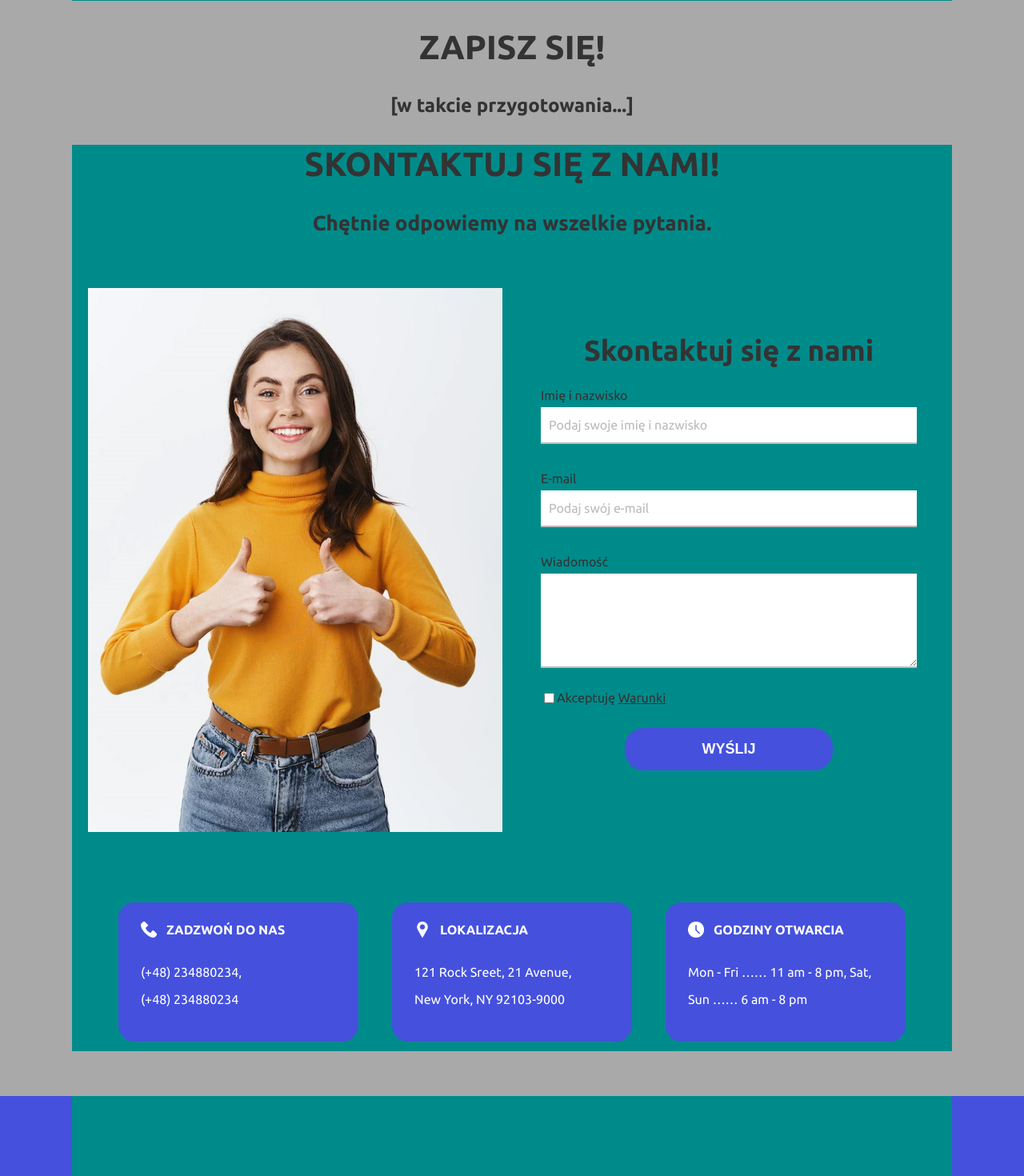
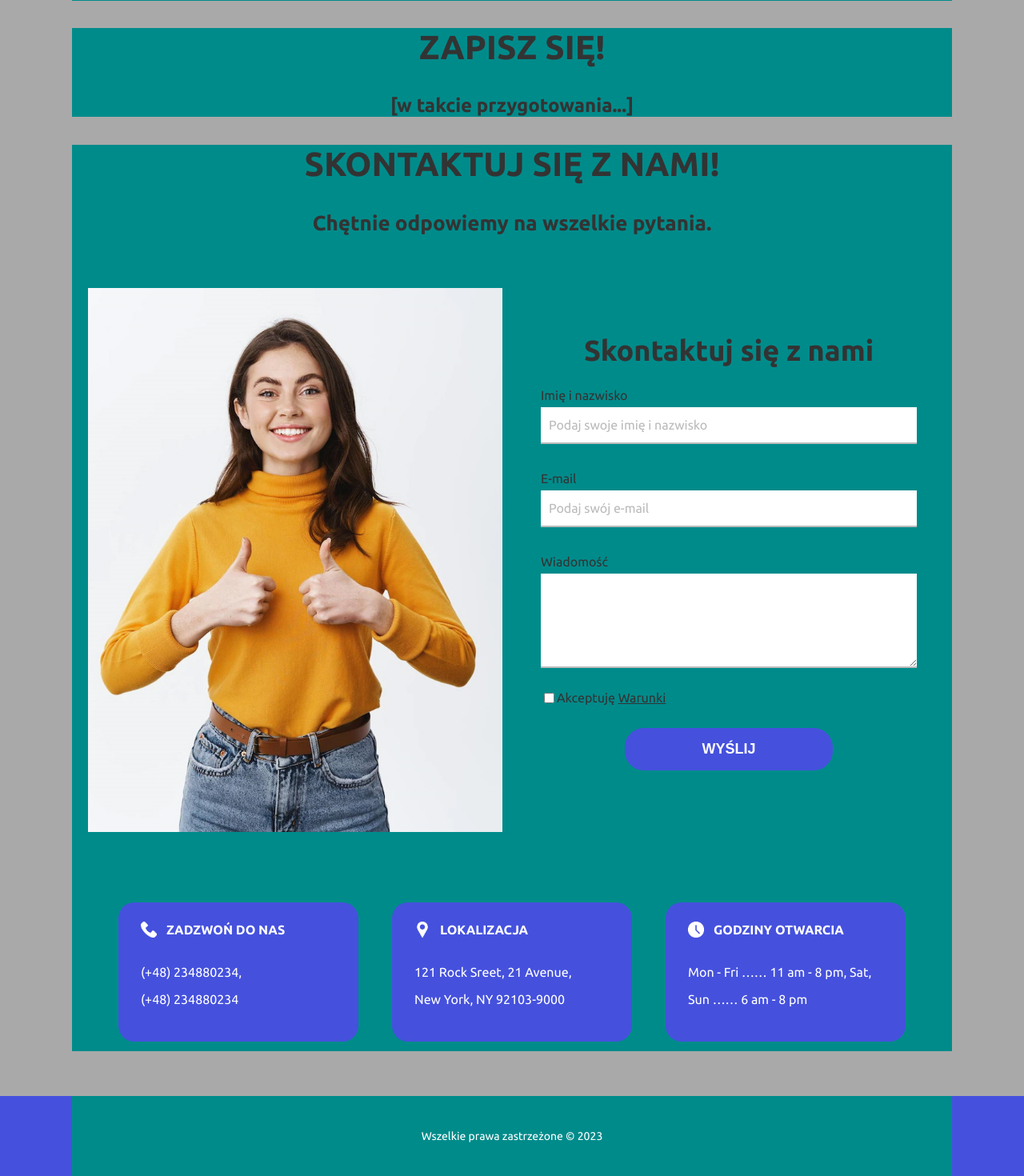
Before and after one commit to arturkurek/adultschool, a React (Create React App) app: page / in a window 1280 px wide. Shown: the part 4883-6353 px from the top of the page at 80% size. Built offline with nearby package versions, Linux system fonts and the light colour scheme.

Commit message:
Footer and sign up update

```diff
--- a/src/views/parts/Footer/Footer.scss
+++ b/src/views/parts/Footer/Footer.scss
@@ -5,8 +5,18 @@
     background-color: var(--tile-background);
 
     .footer-content {
+        min-height: 100px;
+        color: var(--white-text);
+        text-align: center;
+        position: relative;
 
-        min-height: 100px;
+        span {
+            font-size: 14px;
+            position: absolute;
+            top: 50%;
+            top: 50%;
+            transform: translate(-50%, -50%);
+        }
     }
 
 }
--- a/src/views/parts/Footer/Footer.tsx
+++ b/src/views/parts/Footer/Footer.tsx
@@ -4,12 +4,13 @@ import "./Footer.scss";
 
 export const Footer = () => {
 
+    const currentYear = new Date().getFullYear();
 
     return (
         <section className="container-full footer">
             <footer className="container">
                 <div className="footer-content">
-
+                    <span>Wszelkie prawa zastrzeżone &#xA9; { currentYear }</span>
                 </div>
             </footer>
         </section>
--- a/src/views/parts/SignUp/SignUp.tsx
+++ b/src/views/parts/SignUp/SignUp.tsx
@@ -6,9 +6,11 @@ export const SignUp = () => {
 
 
     return (
-        <section className="sign-up">
-            <h1 className='section-title'>Zapisz się!</h1>
-            <h2 style={{textAlign:"center"}}>[w takcie przygotowania...]</h2>
+        <section className="container-fill sign-up">
+            <div className="container">
+                <h1 className='section-title'>Zapisz się!</h1>
+                <h2 style={{textAlign:"center"}}>[w takcie przygotowania...]</h2>
+            </div>
         </section>
     )
 }
```
